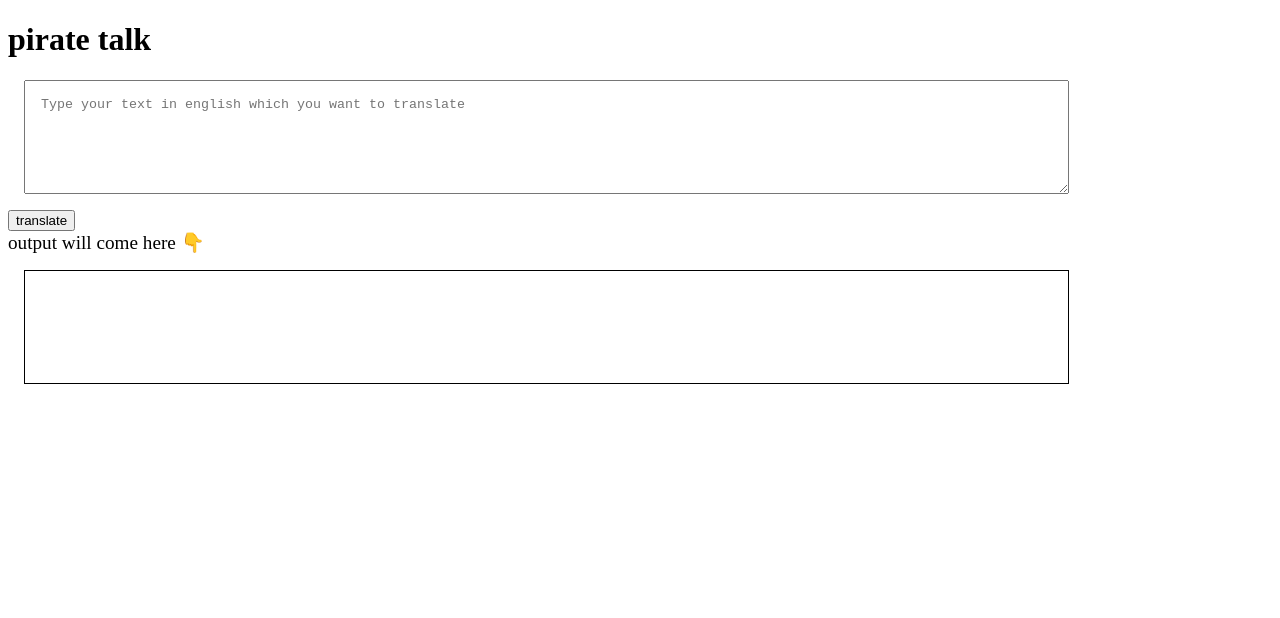
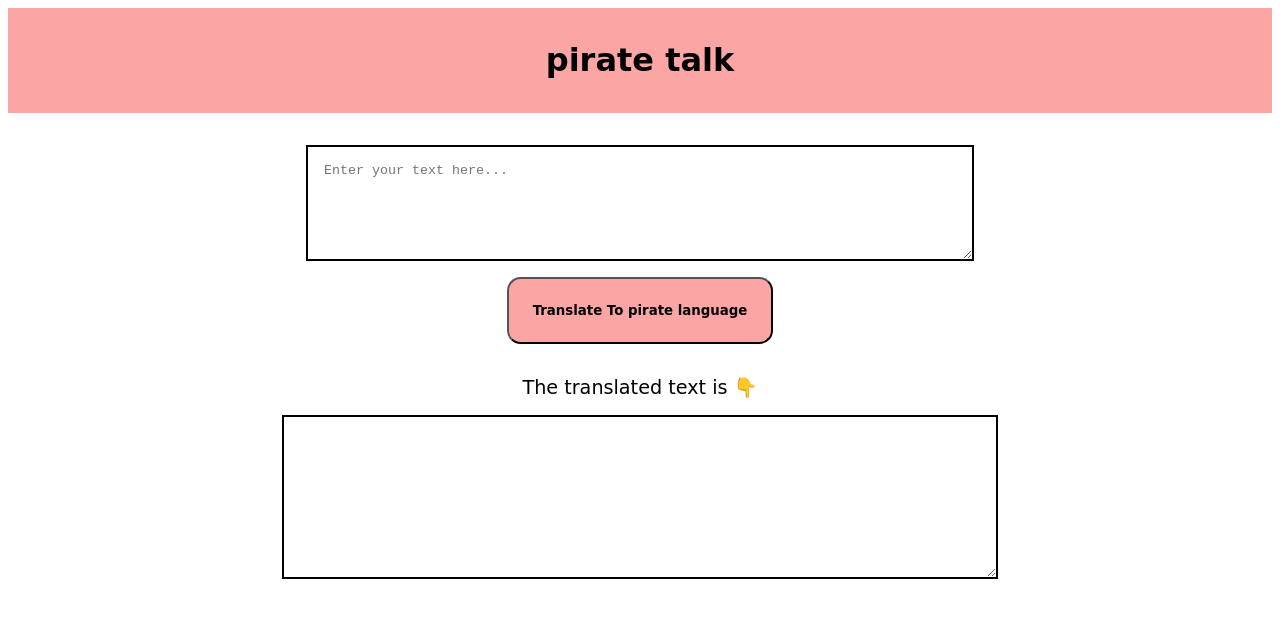
Before and after one commit to rohith3283/Assignment-mark-7, a plain HTML site: page index.html in a window 1280 px wide. Drawn offline with Linux system fonts and the light colour scheme.

Commit message:
new feat

```diff
--- a/index.html
+++ b/index.html
@@ -7,31 +7,70 @@
     <title>pirate translator</title>
 <style>
     textarea {
-        width: 80%;
+            border: 2px solid black;
+            width: 50%;
+            padding: 1rem;
+            margin-top: 2rem;
+            display: block;
             height: 10vh;
-        display: block;
-        margin: 1rem;
-        padding: 1rem;
+        }
+
+        #btn-translate {
+            margin-top: 1rem;
+            margin-bottom: 1rem;
+            padding: 1.5rem;
+            font-weight: bold;
+            background-color: #fca5a5;
+            font-family: 'Kalam', cursive;
+            border-radius: 0.85rem;
+
         }
 
         #output {
-         border: 1px solid black;
+            border: 2px solid black;
             height: 10vh;
-         width: 80%;
+            width: 50%;
+            display: block;
             margin: 1rem;
-         padding: 1rem;
+            padding: 2.5rem;
+
+        }
+
+        #title {
+            background-color: #fca5a5;
+            padding: 0.75rem;
+            font-family: 'Kalam', cursive;
+
+            text-align: center;
+        }
+
+        #footer {
+            background-color: #fca5a5;
+            text-align: center;
+            display: block;
+            padding-bottom: 0.5rem;
+        }
+
+        #outText {
+            text-align: center;
+            margin: 1rem;
+
         }
 </style>
 
 </head>
 <body>
+
+    <div id="title">
      <h1> pirate talk</h1>
-     <textarea id="txt-input"
-     placeholder="Type your text in english which you want to translate"></textarea>
-     <button id="btn-translate">translate</button>
+     </div>
+     <div align="center"><textarea id="txt-input" placeholder="Enter your text here..."></textarea>
+        <button id="btn-translate" align="center">Translate To pirate language</button></div>
+    <div id="outText" align="center" style="font-style: bold; font-size: larger;font-family: 'Kalam', cursive;">The
+        translated text
+        is 👇</div>
+    <div align="center"> <textarea id="output"></textarea></div>
 
-     <div style="font-size: larger;"> output will come here 👇</div>
-     <div id="output"></div>
 
      <script src="app.js" type="text/javascript"></script>
 </body>
--- a/styles.css
+++ /dev/null
@@ -1,3 +0,0 @@
-body {
-    text-align: center;
-}
```
Lines whose indentation alone changed are shown as unchanged.
